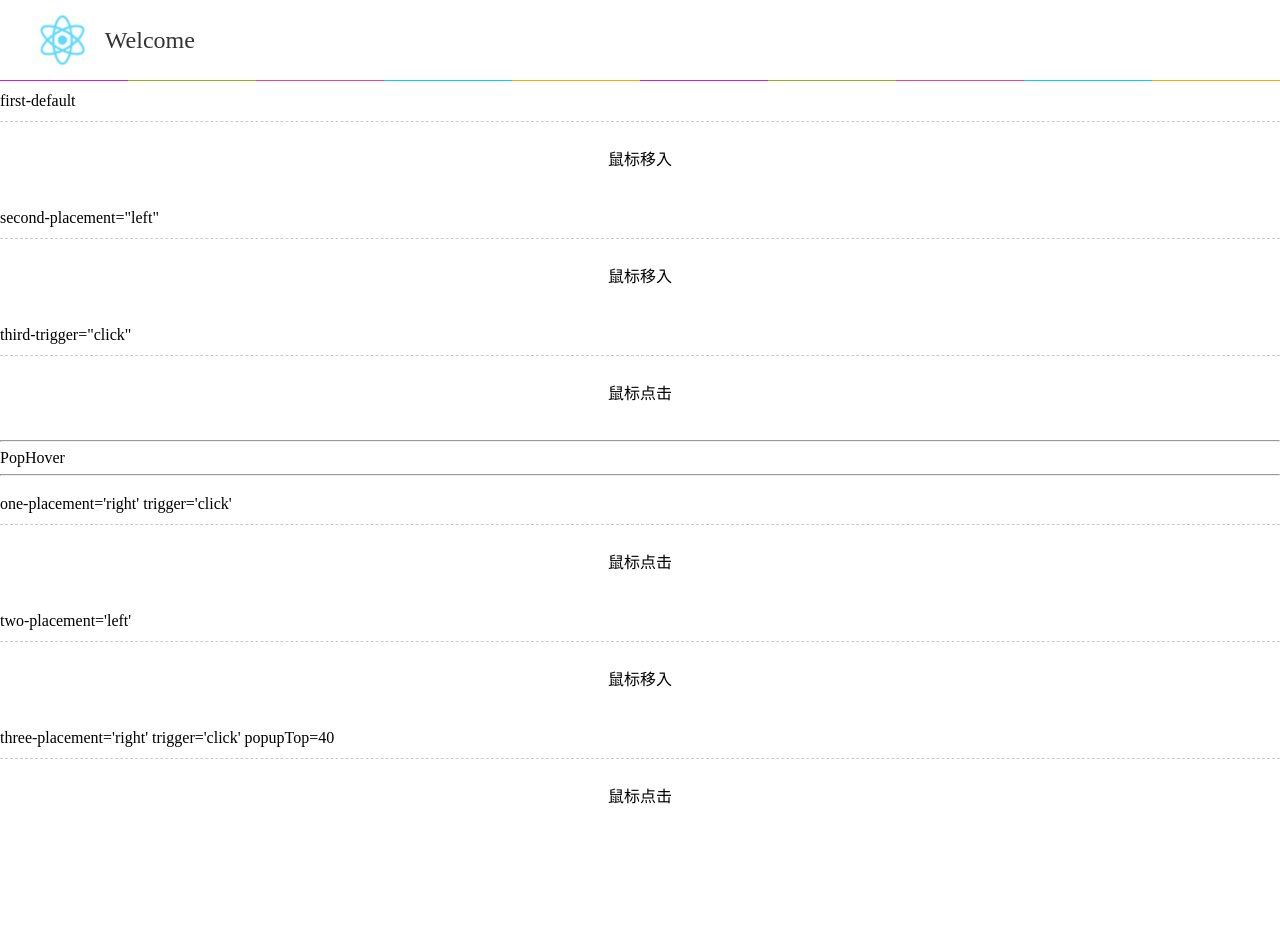
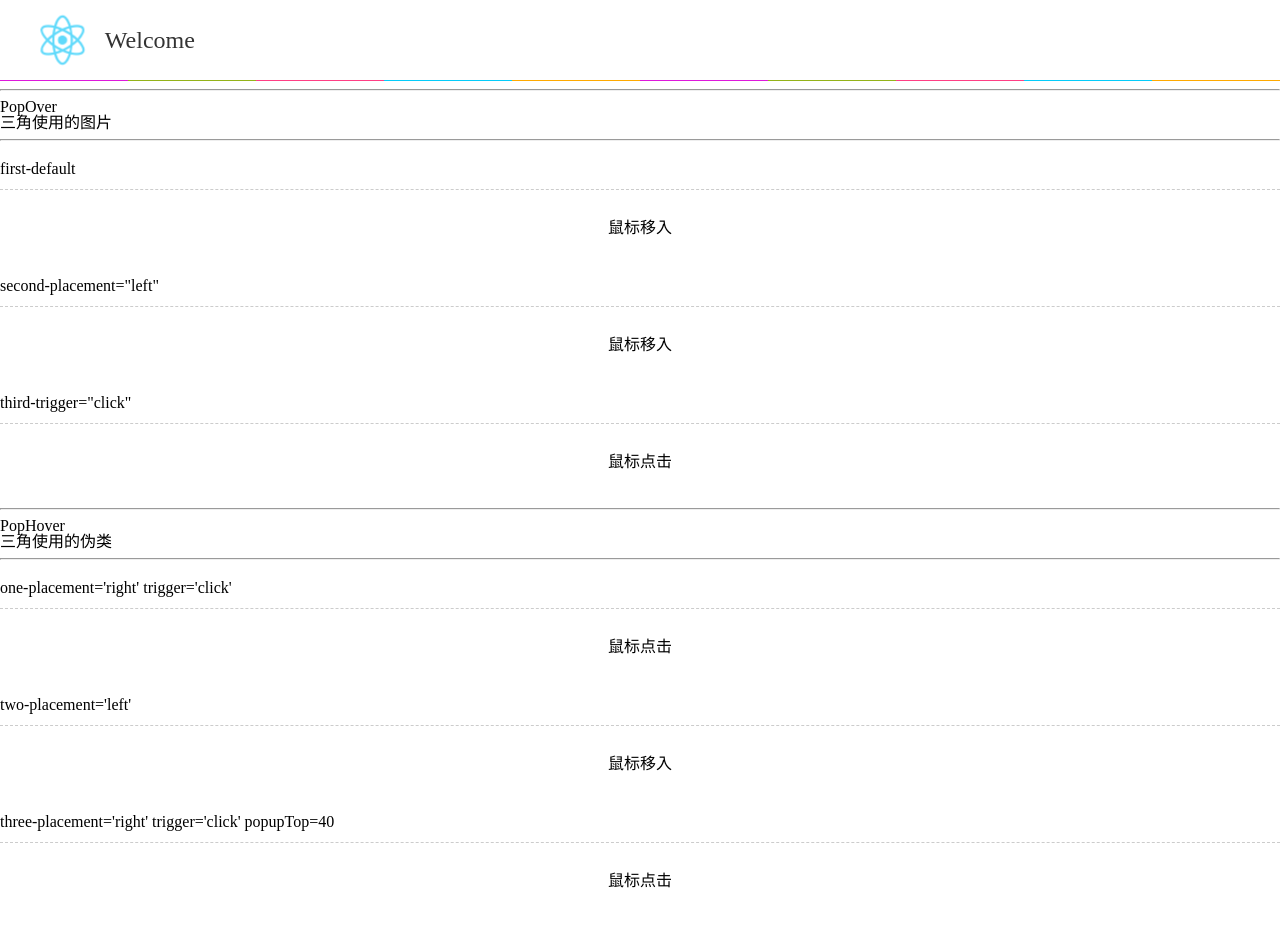
Before and after one commit to colorski/react-component-examples, a React (Create React App) app: page /UsePopOver in a window 1280 px wide. Shown: the top 926 px of the page. Built offline with nearby package versions, Linux system fonts and the light colour scheme.

Commit message:
example for popHover

```diff
--- a/src/components/UsePopOver/index.js
+++ b/src/components/UsePopOver/index.js
@@ -6,6 +6,11 @@ export default class extends Component {
 
   render () {
     return <div style={{display: 'block', width: '100%'}}>
+      <hr />
+        <h1>PopOver</h1>
+        <p>三角使用的图片</p>
+      <hr />
+
       {/* first */}
       <h2 style={{height: '40px', lineHeight: '40px', borderBottom: '1px dashed #ccc'}}>first-default</h2>
       <div style={{padding: '30px', textAlign: 'center'}}>
@@ -49,6 +54,7 @@ export default class extends Component {
 
       <hr />
         <h1>PopHover</h1>
+        <p>三角使用的伪类</p>
       <hr />
 
       <h2 style={{height: '40px', lineHeight: '40px', borderBottom: '1px dashed #ccc'}}>one-placement='right' trigger='click'</h2>
@@ -88,7 +94,7 @@ export default class extends Component {
             <p>这是说明文字！也可以是任意内容的组件！这是说明文字！也可以是任意内容的组件！这是说明文字！也可以是任意内容的组件！这是说明文字！也可以是任意内容的组件！这是说明文字！也可以是任意内容的组件！这是说明文字！也可以是任意内容的组件！</p>
           </div>}
         >
-          <span style={{cursor: 'pointer', display:'inline-block', width: '200px', height: '300px'}}>鼠标点击</span>
+          <span style={{cursor: 'pointer', display:'inline-block', width: '200px', height: '200px'}}>鼠标点击</span>
         </PopHover>
       </div>
 
```
